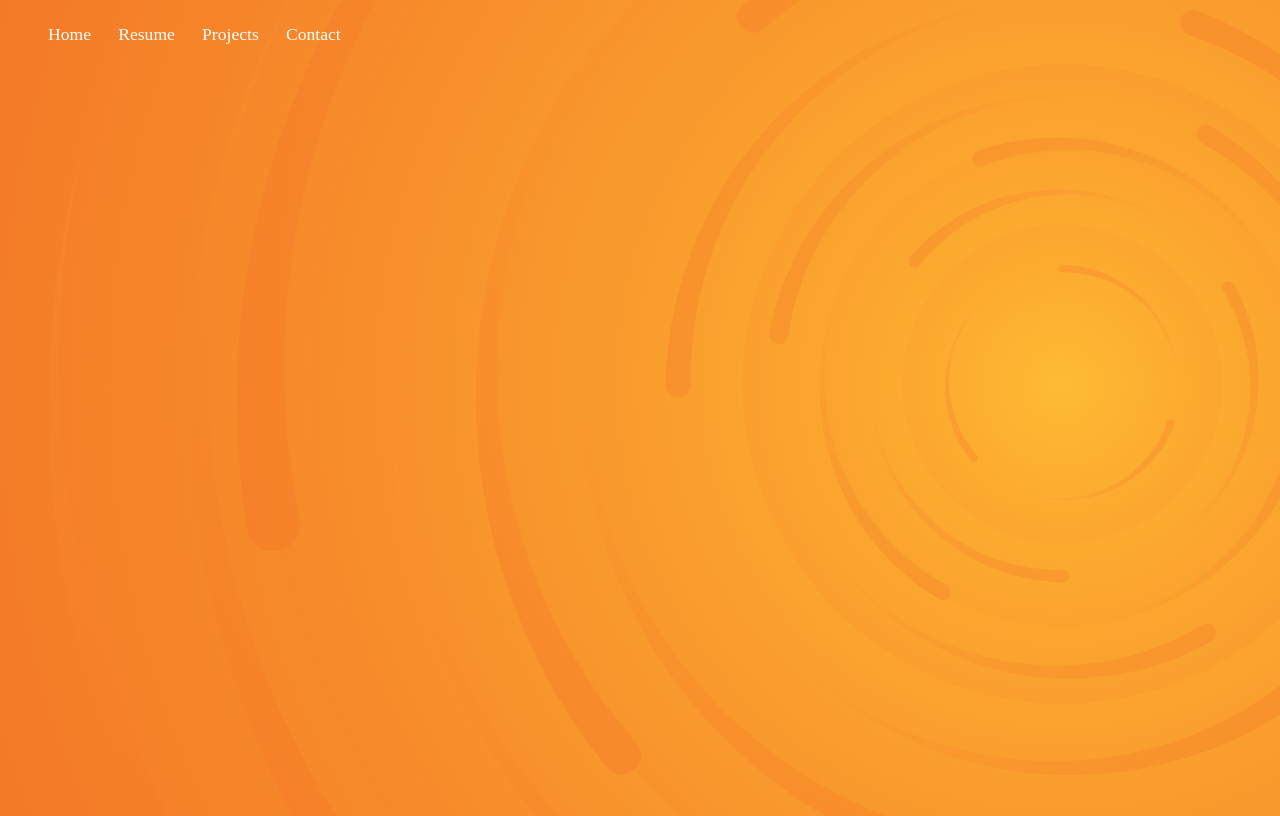
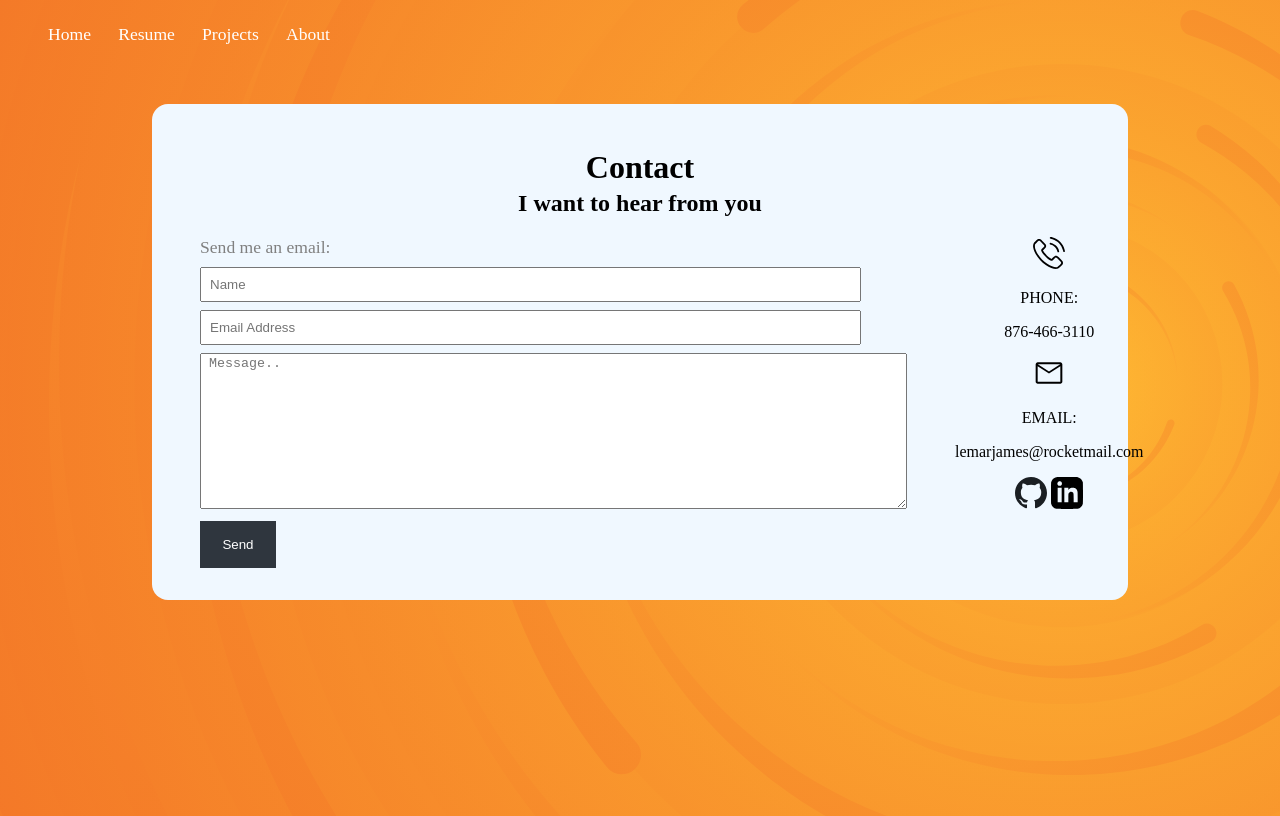
Before and after one commit to Lenimatic/dev-porfolio, a plain HTML site: page HTML/contact.html in a window 1280 px wide. Drawn offline with Linux system fonts and the light colour scheme; files whose address does not match are found by name.

Commit message:
Contact Page added

```diff
--- a/CSS/contact.css
+++ b/CSS/contact.css
@@ -41,3 +41,63 @@ ul a:hover {
 ul li {
   list-style: none;
 }
+
+main {
+  position: relative;
+  background-color: aliceblue;
+  top: 6rem;
+  left: 9rem;
+  width: 55rem;
+  height: 25rem;
+  border-radius: 1rem;
+  padding: 3rem;
+  text-align: center;
+}
+
+h1 {
+  font-size: 2rem;
+  margin-top: -0.2rem;
+  margin-bottom: -1rem;
+}
+
+main img {
+  height: 2rem;
+  width: 2rem;
+}
+
+form {
+  text-align: left;
+}
+
+form #label_send {
+  font-size: 1.1rem;
+  color: gray;
+  margin-bottom: 0.6rem;
+}
+
+form input {
+  padding: 0.5rem 29.5rem 0.5rem 0.5rem;
+  margin-bottom: 0.5rem;
+}
+
+#name {
+  margin-top: 0.6rem;
+}
+
+form textarea {
+  padding-left: 0.5rem;
+}
+
+#send {
+  padding: 1rem 1.4rem 1rem 1.4rem;
+  cursor: pointer;
+  background-color: #2f363e;
+  color: white;
+  border: none;
+  margin-top: 0.5rem;
+}
+
+.box {
+  display: flex;
+  gap: 3rem;
+}
--- a/HTML/contact.html
+++ b/HTML/contact.html
@@ -11,26 +11,51 @@
 <body>
   <div class="menu-bx">
     <ul>
-      <li><a href="index.html">Home</a></li>
+      <li><a href="/index.html">Home</a></li>
       <li><a href="resume.html">Resume</a></li>
       <li><a href="projects.html">Projects</a></li>
-      <li><a href="contact.html">Contact</a></li>
+      <li><a href="about.html">About</a></li>
     </ul>
   </div>
 
-  <form action="">
+  <main>
+    <div class="top-text">
+      <h1 class="header1">Contact</h1>
+      <h2>I want to hear from you</h2>
+    </div>
+
+    <div class="box">
+      <form action="">
+
+        <label id="label_send" for="">Send me an email:</label><br>
+
+        <input name="name" id="name" type="text" placeholder="Name"><br>
+        <input name="email" id="email" type="text" placeholder="Email Address"><br>
+        <textarea name="message" id="message" cols="85" rows="10" maxlength="1000" placeholder="Message.."></textarea><br>
+        <input type="button" name="button" id="send" value="Send">
+      </form>
+
+      <div>
+        <div class="firstbox"><img src="/image/Phone.svg" alt="Image of a Phone">
+          <p>PHONE:</p>
+          <P>876-466-3110</P>
+
+          <img src="/image/mail_FILL0_wght400_GRAD0_opsz48.svg" alt="Image of a Phone">
+          <p>EMAIL:</p>
+          <P>lemarjames@rocketmail.com</P>
+        </div>
+        <div class="lastbox">
+          <a href="https://github.com/Lenimatic" target="blank_" alt="Github Image"><img src="/image/github.svg"></a>
+          <a href="https://www.linkedin.com/in/lemar-james-800a00119/" target="blank_" ><img src="/image/linkedin.svg" alt="linkedin Image"></a>
+
+        </div>
 
 
+      </div>
+    </div>
 
 
-
-
-  </form>
-
-
-
-
-
+  </main>
 
 
 </body>
```
Also changed, not shown: image/Phone.svg (added), image/github.svg (added), image/linkedin.svg (added).
